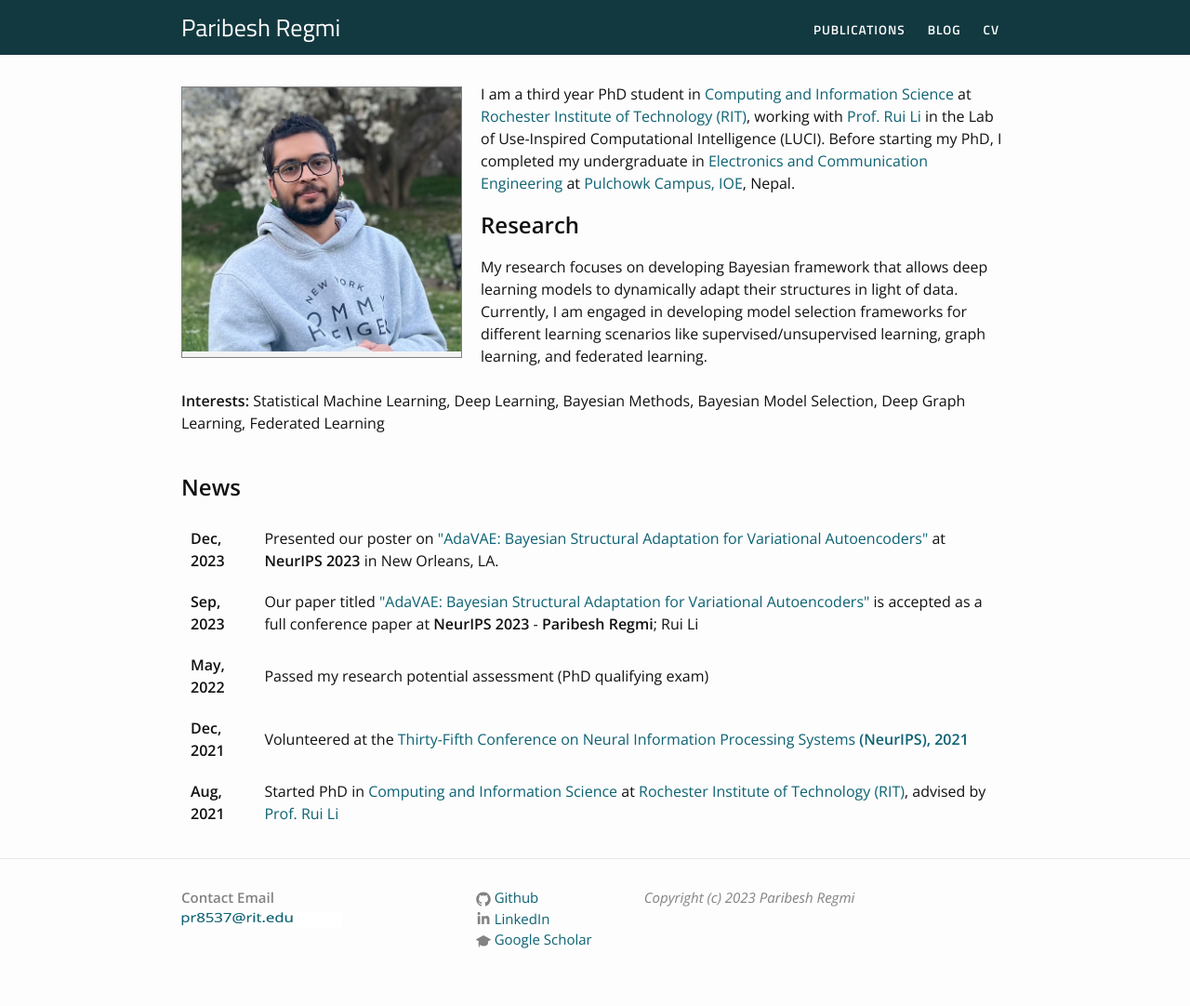
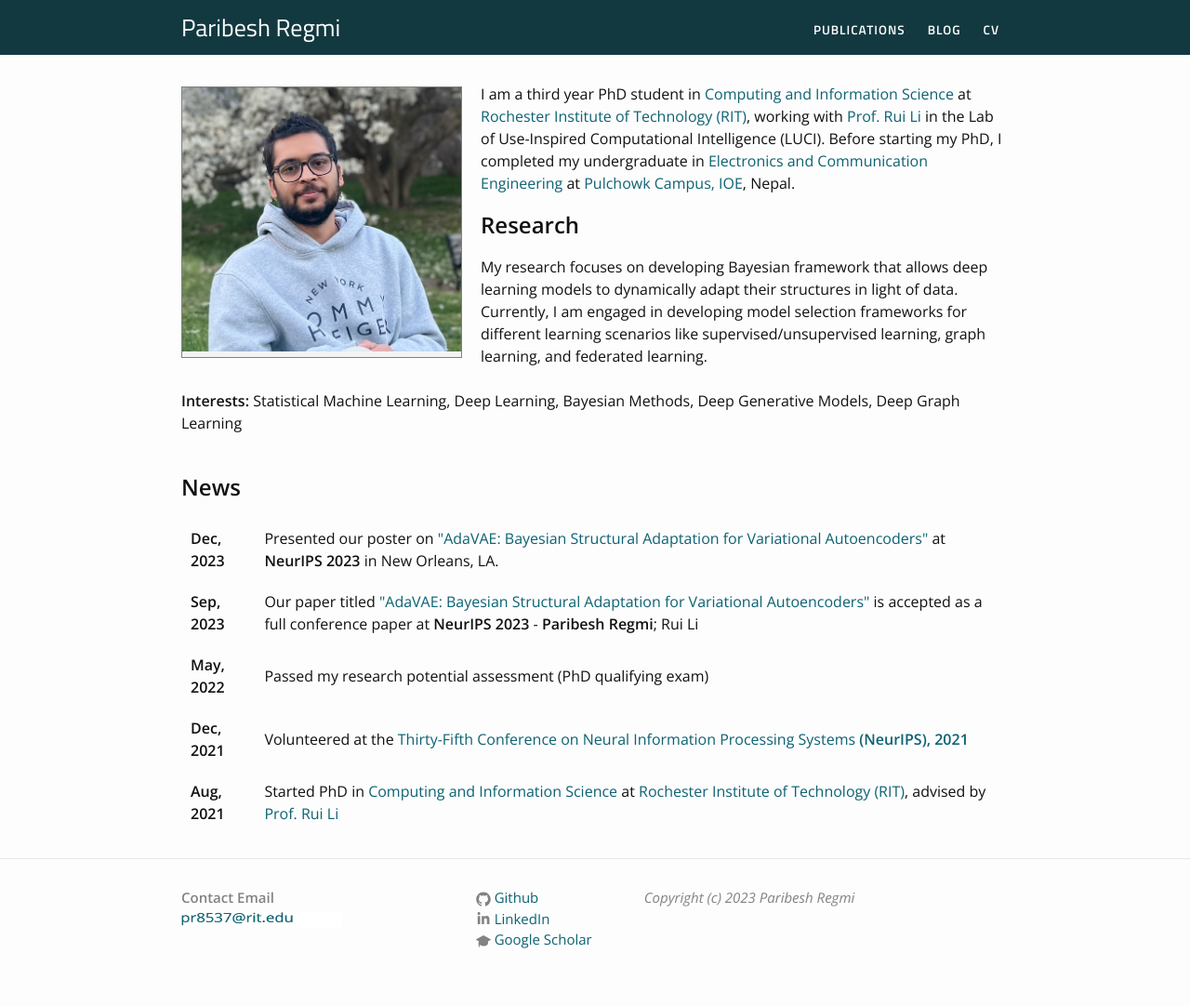
Before and after one commit to paribeshregmi/paribeshregmi.github.io, a Jekyll site: the page built from index.markdown, in a window 1280 px wide. Shown: the whole page at 93% size. Built offline with Jekyll 4.4.1, drawn with Linux system fonts in a browser that asks for light colours.

Commit message:
Update index.markdown

```diff
--- a/index.markdown
+++ b/index.markdown
@@ -16,7 +16,7 @@ layout: default
  <b>Research</b>
  </h2>
  My research focuses on developing Bayesian framework that allows deep learning models to dynamically adapt their structures in light of data. Currently, I am engaged in developing model selection frameworks for different learning scenarios like supervised/unsupervised learning, graph learning, and federated learning. <br><br>
-    <b>Interests: </b> Statistical Machine Learning, Deep Learning, Bayesian Methods, Bayesian Model Selection, Deep Graph Learning, Federated Learning
+    <b>Interests: </b> Statistical Machine Learning, Deep Learning, Bayesian Methods, Deep Generative Models, Deep Graph Learning
     </p><br>
 
 <h2>
```
